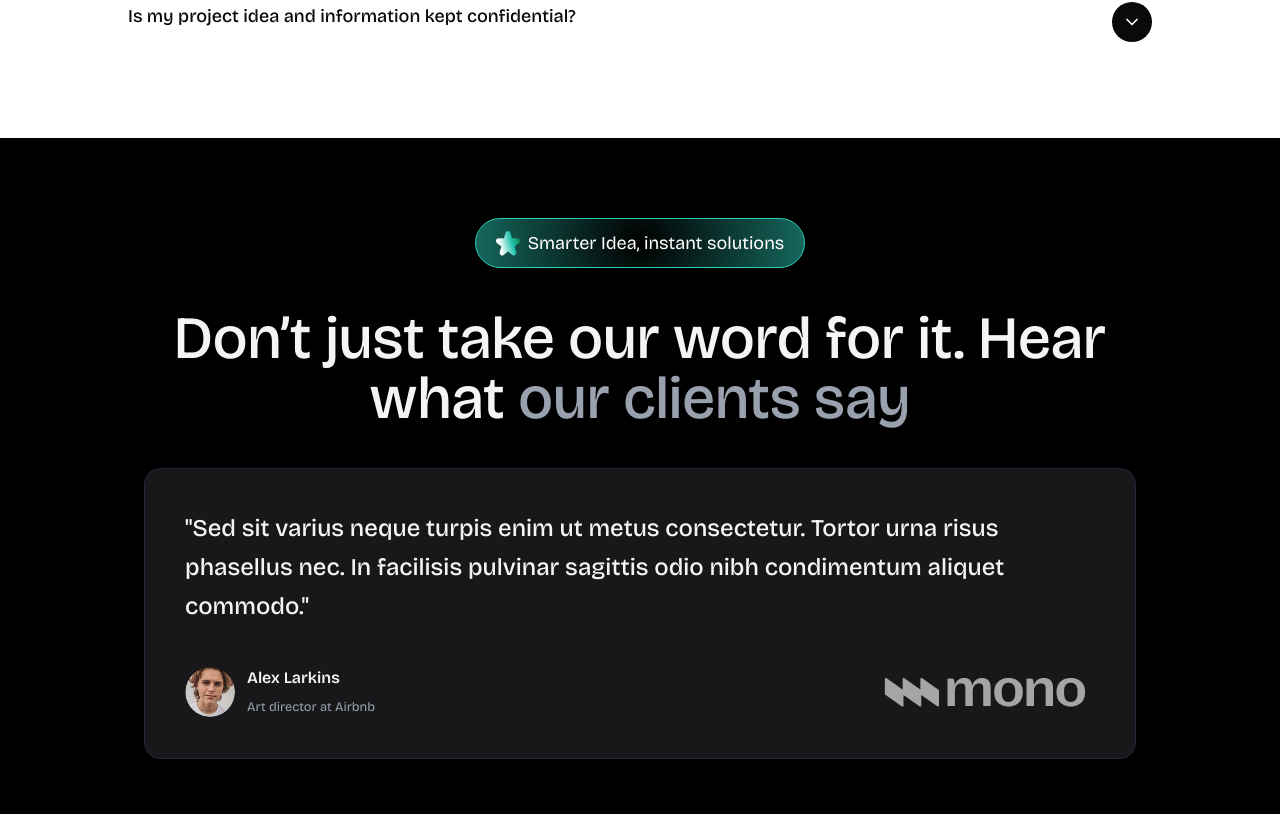
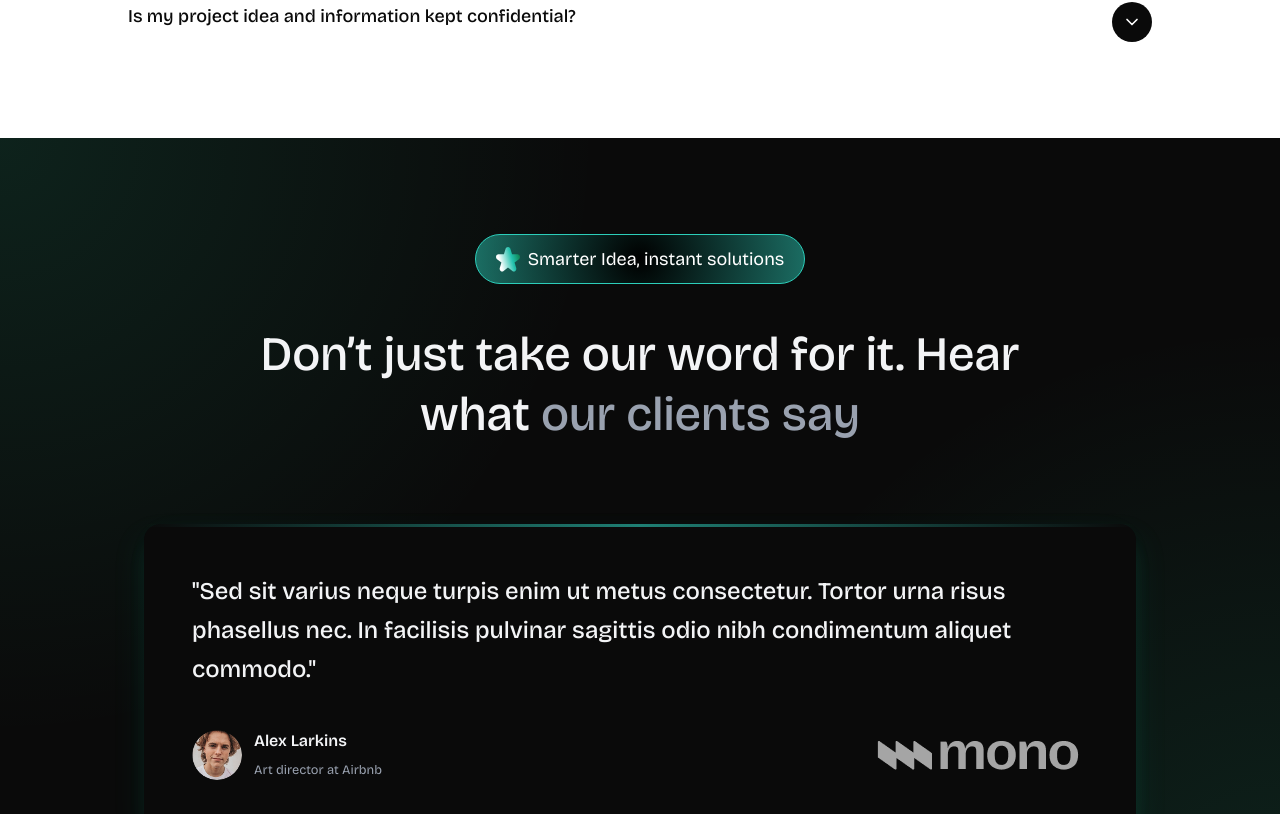
Before and after one commit to ihrimon/task-software-chamber, a Next.js app: page / in a window 1280 px wide. Shown: the part 7306-8120 px from the top of the page. Built offline with nearby package versions, Linux system fonts and the light colour scheme.

Commit message:
update: testimonial section

```diff
--- a/components/shared/badge.tsx
+++ b/components/shared/badge.tsx
@@ -7,14 +7,14 @@ interface BadgeProps {
 const Badge: React.FC<BadgeProps> = ({ text }) => {
   return (
     <div
-      className='w-[330px] h-[50px] flex items-center justify-center mx-auto gap-2 px-4 rounded-full border border-[#2CCEBA]'
+      className='w-[240px] md:w-[330px] h-8 md:h-[50px] flex items-center justify-center mx-auto gap-2 px-4 rounded-full border border-[#2CCEBA]'
       style={{
         background:
           'radial-gradient(circle at center, #000000, rgba(44, 206, 186, 0.5))',
       }}
     >
-      <Image src='/assets/icons/star.svg' alt='icon' width={24} height={24} />
-      <span className='text-white text-[18px] font-light'>{text}</span>
+      <Image src='/assets/icons/star.svg' alt='icon' width={24} height={24}/>
+      <span className='text-white text-[12px] md:text-[18px] font-light'>{text}</span>
     </div>
   );
 };
--- a/components/testimonial.tsx
+++ b/components/testimonial.tsx
@@ -3,19 +3,46 @@ import Badge from './shared/badge';
 
 const Testimonial = () => {
   return (
-    <div className='bg-black text-gray-100 py-20'>
-      <div className='max-w-5xl mx-auto px-4 text-center'>
+    <div className='relative bg-foreground text-gray-100 py-24 overflow-hidden'>
+      {/* Radial BG */}
+      <div
+        className='absolute inset-0 pointer-events-none'
+        style={{
+          background: `
+            radial-gradient(600px at top left, rgba(44, 250, 186, 0.1), transparent 100%),
+            radial-gradient(600px at bottom right, rgba(44, 250, 186, 0.1), transparent 100%)
+          `,
+        }}
+      />
+
+      <div className='relative max-w-5xl mx-auto px-4 text-center'>
         <Badge text='Smarter Idea, instant solutions' />
-        <h1 className='text-gray-100 text-4xl md:text-6xl font-medium my-10'>
-          Don’t just take our word for it. Hear
-          what <span className='text-gray-400'>our clients say</span>
+        <h1 className='text-gray-100 text-4xl md:text-5xl font-medium mb-20 mt-10 leading-15'>
+          Don’t just take our word for it. Hear <br /> what{' '}
+          <span className='text-gray-400'>our clients say</span>
         </h1>
 
-        <div className='border border-gray-800 bg-zinc-900 rounded-2xl shadow-lg p-10 text-left'>
+        {/* Testimonial card */}
+        <div
+          className='bg-foreground rounded-2xl p-12 text-left relative'
+          style={{
+            boxShadow:
+              '0 20px 20px rgba(44, 206, 186, 0.05), -8px 10px 30px rgba(44, 206, 186, 0.05), 8px 10px 30px rgba(44, 206, 186, 0.05)',
+          }}
+        >
+          {/* Top border with gradient and thicker middle */}
+          <div
+            className='absolute top-0 left-0 w-full h-[3px] rounded-t-2xl'
+            style={{
+              background:
+                'linear-gradient(to right, transparent, rgba(44, 206, 186, 0.6) 50%, transparent)',
+            }}
+          />
+
           <p className='font-medium text-lg md:text-2xl leading-relaxed'>
             &quot;Sed sit varius neque turpis enim ut metus consectetur. Tortor
             urna risus phasellus nec. In facilisis pulvinar sagittis odio nibh
-            condimentum aliquet commodo.&quot;
+            condimentum aliquet <br /> commodo.&quot;
           </p>
 
           <div className='flex flex-col md:flex-row items-center justify-between mt-10 gap-6'>
```
